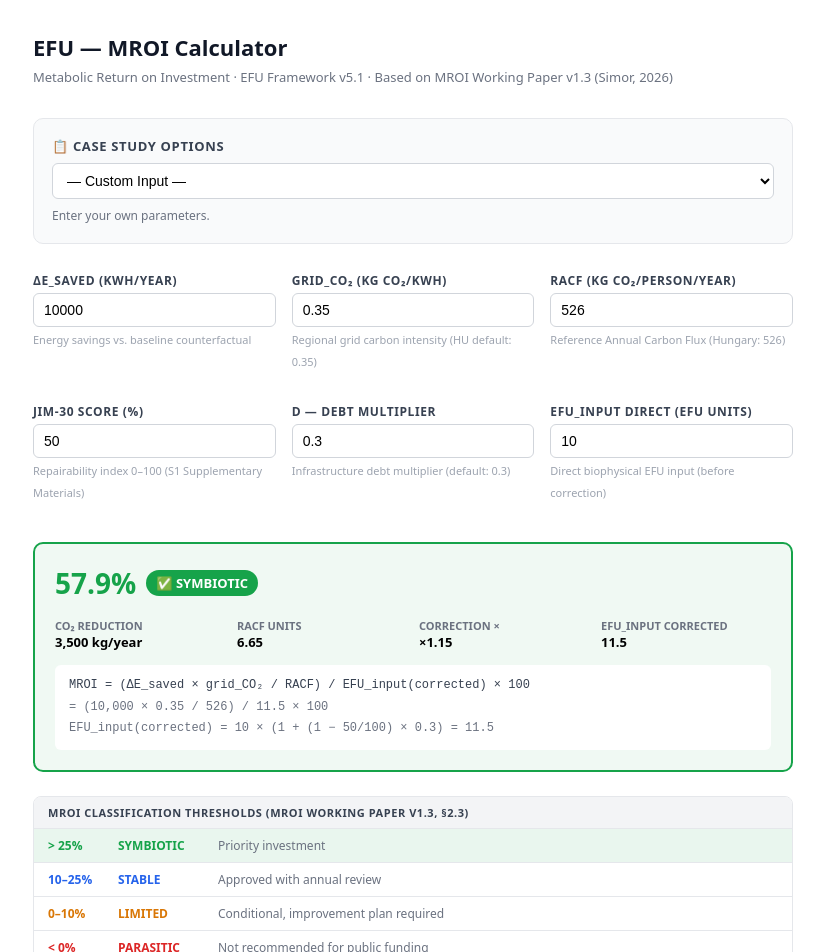
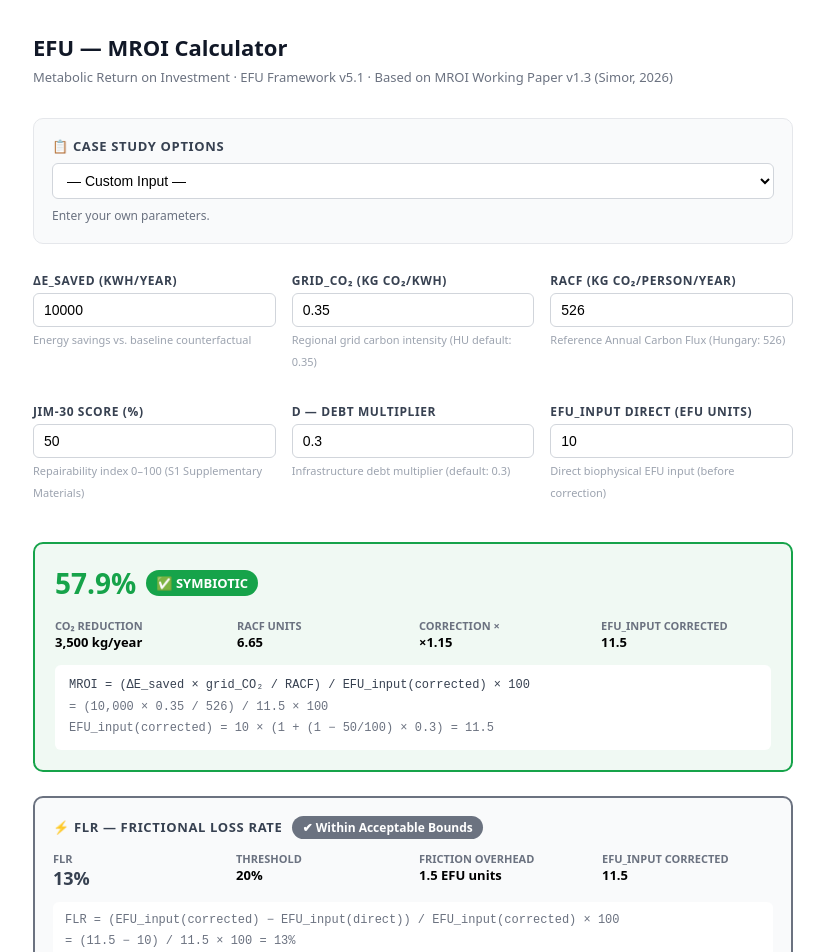
Before and after one commit to istvansimor-dotcom/EFU, a React (Vite) app: page / in a window 1280 px wide. Shown: the top 952 px of the page, without its empty margins (227-1051 px from the left). Built offline with nearby package versions, Linux system fonts and the light colour scheme.

Commit message:
Add efu-engine.js with MROI/FLR/parasitism logic; update Calculator.jsx
Agent-Logs-Url: https://github.com/istvansimor-dotcom/EFU/sessions/f5e9a5b4-9fc4-4f74-8aef-1429484fc416

Co-authored-by: istvansimor-dotcom <228860415+istvansimor-dotcom@users.noreply.github.com>

```diff
--- a/src/components/Calculator.jsx
+++ b/src/components/Calculator.jsx
@@ -1,42 +1,12 @@
 import { useState, useEffect } from 'react';
 import caseStudies, { DEFAULT_D, RACF_DEFAULT } from '../data/caseStudies.js';
-
-/**
- * Classify MROI value into a threshold label.
- * Based on MROI Working Paper v1.3, §2.3
- */
-function classifyMROI(mroi) {
-  if (mroi > 25) return { label: 'SYMBIOTIC', color: '#16a34a', emoji: '✅' };
-  if (mroi >= 10) return { label: 'STABLE', color: '#2563eb', emoji: '🔵' };
-  if (mroi >= 0) return { label: 'LIMITED', color: '#d97706', emoji: '🟡' };
-  return { label: 'PARASITIC', color: '#dc2626', emoji: '🔴' };
-}
-
-/**
- * Calculate MROI from input parameters.
- *
- * Formula (MROI Working Paper v1.3, §2.1):
- *   MROI = (ΔE_saved × grid_CO₂ / RACF) / EFU_input(corrected) × 100
- *
- * JIM-30 correction (MROI Working Paper §2.2):
- *   EFU_input(corrected) = EFU_input(direct) × (1 + (1 – JIM30/100) × D)
- */
-function calculateMROI({ delta_e_saved, grid_co2, racf, jim30, d_multiplier, efu_input_direct }) {
-  const co2_reduction = delta_e_saved * grid_co2;
-  const racf_units = co2_reduction / racf;
-  const jim30_fraction = jim30 / 100;
-  const correction_multiplier = 1 + (1 - jim30_fraction) * d_multiplier;
-  const efu_input_corrected = efu_input_direct * correction_multiplier;
-  const mroi = efu_input_corrected !== 0 ? (racf_units / efu_input_corrected) * 100 : 0;
-  return {
-    co2_reduction: Math.round(co2_reduction),
-    racf_units: Math.round(racf_units * 100) / 100,
-    jim30_fraction,
-    correction_multiplier: Math.round(correction_multiplier * 1000) / 1000,
-    efu_input_corrected: Math.round(efu_input_corrected * 100) / 100,
-    mroi: Math.round(mroi * 10) / 10,
-  };
-}
+import {
+  calculateMROI,
+  calculateFLR,
+  detectParasitism,
+  classifyMROI,
+  FLR_PARASITISM_THRESHOLD,
+} from '../logic/efu-engine.js';
 
 const inputStyle = {
   width: '100%',
@@ -72,6 +42,7 @@ export default function Calculator() {
     efu_input_direct: 10,
   });
   const [result, setResult] = useState(null);
+  const [flrResult, setFlrResult] = useState(null);
 
   // When case study selection changes, load its params
   useEffect(() => {
@@ -86,8 +57,11 @@ export default function Calculator() {
     try {
       const r = calculateMROI(params);
       setResult(r);
+      const f = calculateFLR(params);
+      setFlrResult({ ...f, ...detectParasitism(f.flr) });
     } catch {
       setResult(null);
+      setFlrResult(null);
     }
   }, [params]);
 
@@ -250,7 +224,7 @@ export default function Calculator() {
             </div>
             <div>
               <div style={{ color: '#6b7280', fontSize: '11px', textTransform: 'uppercase', fontWeight: '600' }}>RACF units</div>
-              <div style={{ fontWeight: '600' }}>{result.racf_units}</div>
+              <div style={{ fontWeight: '600' }}>{result.output_racf_units}</div>
             </div>
             <div>
               <div style={{ color: '#6b7280', fontSize: '11px', textTransform: 'uppercase', fontWeight: '600' }}>Correction ×</div>
@@ -272,6 +246,71 @@ export default function Calculator() {
               EFU_input(corrected) = {params.efu_input_direct} × (1 + (1 − {params.jim30}/100) × {params.d_multiplier}) = {result.efu_input_corrected}
             </div>
           </div>
+        </div>
+      )}
+
+      {/* FLR — Frictional Loss Rate + Parasitism Detection */}
+      {flrResult && (
+        <div
+          style={{
+            border: `2px solid ${flrResult.parasitism ? '#dc2626' : '#6b7280'}`,
+            borderRadius: '10px',
+            padding: '18px',
+            background: flrResult.parasitism ? '#fef2f2' : '#f9fafb',
+            marginBottom: '24px',
+          }}
+        >
+          <div style={{ display: 'flex', alignItems: 'center', gap: '10px', marginBottom: '12px' }}>
+            <span style={{ fontWeight: '700', fontSize: '13px', textTransform: 'uppercase', letterSpacing: '0.05em', color: '#374151' }}>
+              ⚡ FLR — Frictional Loss Rate
+            </span>
+            <span
+              style={{
+                background: flrResult.parasitism ? '#dc2626' : '#6b7280',
+                color: 'white',
+                padding: '3px 10px',
+                borderRadius: '20px',
+                fontWeight: '700',
+                fontSize: '12px',
+              }}
+            >
+              {flrResult.parasitism ? '⚠️ ' : '✔ '}{flrResult.status}
+            </span>
+          </div>
+
+          <div style={{ display: 'grid', gridTemplateColumns: 'repeat(auto-fit, minmax(150px, 1fr))', gap: '12px', fontSize: '13px', marginBottom: '12px' }}>
+            <div>
+              <div style={{ color: '#6b7280', fontSize: '11px', textTransform: 'uppercase', fontWeight: '600' }}>FLR</div>
+              <div style={{ fontWeight: '700', fontSize: '18px', color: flrResult.parasitism ? '#dc2626' : '#374151' }}>
+                {flrResult.flr}%
+              </div>
+            </div>
+            <div>
+              <div style={{ color: '#6b7280', fontSize: '11px', textTransform: 'uppercase', fontWeight: '600' }}>Threshold</div>
+              <div style={{ fontWeight: '600' }}>{FLR_PARASITISM_THRESHOLD}%</div>
+            </div>
+            <div>
+              <div style={{ color: '#6b7280', fontSize: '11px', textTransform: 'uppercase', fontWeight: '600' }}>Friction overhead</div>
+              <div style={{ fontWeight: '600' }}>{flrResult.friction} EFU units</div>
+            </div>
+            <div>
+              <div style={{ color: '#6b7280', fontSize: '11px', textTransform: 'uppercase', fontWeight: '600' }}>EFU_input corrected</div>
+              <div style={{ fontWeight: '600' }}>{flrResult.efu_input_corrected}</div>
+            </div>
+          </div>
+
+          <div style={{ fontFamily: 'monospace', fontSize: '12px', color: '#6b7280', background: 'white', padding: '8px 12px', borderRadius: '6px', lineHeight: '1.8' }}>
+            <div>FLR = (EFU_input(corrected) − EFU_input(direct)) / EFU_input(corrected) × 100</div>
+            <div>= ({flrResult.efu_input_corrected} − {params.efu_input_direct}) / {flrResult.efu_input_corrected} × 100 = {flrResult.flr}%</div>
+          </div>
+
+          {flrResult.parasitism && (
+            <div style={{ marginTop: '10px', fontSize: '12px', color: '#991b1b', fontWeight: '600' }}>
+              ⚠️ FLR &gt; {FLR_PARASITISM_THRESHOLD}% — Infrastructure debt friction exceeds the metabolic parasitism threshold.
+              Low repairability (JIM-30 = {params.jim30}) amplifies systemic entropy costs.
+              Recommendation: increase JIM-30 score or reduce D multiplier.
+            </div>
+          )}
         </div>
       )}
 
--- /dev/null
+++ b/src/logic/efu-engine.js
@@ -0,0 +1,161 @@
+/**
+ * efu-engine.js — EFU Biophysical Calculation Engine
+ *
+ * Implements:
+ *   - MROI (Metabolic Return on Investment)
+ *   - FLR (Frictional Loss Rate) with parasitism detection
+ *   - MROI classification thresholds
+ *
+ * All formulas are consistent with caseStudies.js parameter structure:
+ *   { delta_e_saved, grid_co2, racf, jim30, d_multiplier, efu_input_direct }
+ *
+ * References:
+ *   MROI Working Paper v1.3 (Simor, 2026)
+ *   S1–S4 Supplementary Materials
+ *   EFU v5.1 Framework
+ */
+
+// ---------------------------------------------------------------------------
+// Constants
+// ---------------------------------------------------------------------------
+
+/** FLR threshold above which metabolic parasitism is flagged (§FLR definition) */
+export const FLR_PARASITISM_THRESHOLD = 20; // percent
+
+// ---------------------------------------------------------------------------
+// MROI (Metabolic / Energy Return on Investment)
+//
+// Formula (MROI Working Paper v1.3, §2.1):
+//   Output = CO₂ reduction expressed in RACF units
+//           = (ΔE_saved × grid_CO₂) / RACF
+//   Input  = EFU_input(corrected)
+//           = EFU_input(direct) × (1 + (1 − JIM30/100) × D)
+//   MROI   = (Output / Input) × 100  [%]
+//
+// The JIM-30 correction penalises low-repairability systems by increasing the
+// effective biophysical input cost (infrastructure debt, entropy, supply chain
+// overhead). Source: S2 §S2.3.
+// ---------------------------------------------------------------------------
+
+/**
+ * Apply the JIM-30 infrastructure-debt correction to the direct EFU input.
+ *
+ * @param {number} efu_input_direct - raw biophysical EFU input (EFU units)
+ * @param {number} jim30            - JIM-30 repairability score (0–100)
+ * @param {number} d_multiplier     - infrastructure debt multiplier (default 0.3)
+ * @returns {number} corrected EFU input
+ */
+export function applyJIM30Correction(efu_input_direct, jim30, d_multiplier) {
+  const jim30_fraction = Math.min(Math.max(jim30, 0), 100) / 100;
+  return efu_input_direct * (1 + (1 - jim30_fraction) * d_multiplier);
+}
+
+/**
+ * Calculate MROI and all intermediate values.
+ *
+ * @param {object} params
+ * @param {number} params.delta_e_saved    - energy savings (kWh/year)
+ * @param {number} params.grid_co2         - grid CO₂ intensity (kg CO₂/kWh)
+ * @param {number} params.racf             - RACF baseline (kg CO₂/person/year)
+ * @param {number} params.jim30            - JIM-30 score (0–100)
+ * @param {number} params.d_multiplier     - infrastructure debt multiplier
+ * @param {number} params.efu_input_direct - direct biophysical EFU input
+ * @returns {object} calculation result
+ */
+export function calculateMROI(params) {
+  const { delta_e_saved, grid_co2, racf, jim30, d_multiplier, efu_input_direct } = params;
+
+  // Output: useful CO₂ reduction in RACF-normalised units
+  const co2_reduction = delta_e_saved * grid_co2;              // kg CO₂/year
+  const output_racf_units = racf > 0 ? co2_reduction / racf : 0; // dimensionless RACF units
+
+  // Input: JIM-30 corrected biophysical cost
+  const efu_input_corrected = applyJIM30Correction(efu_input_direct, jim30, d_multiplier);
+  const correction_multiplier = efu_input_direct !== 0
+    ? efu_input_corrected / efu_input_direct
+    : 1;
+
+  // MROI = Output / Input × 100
+  const mroi = efu_input_corrected !== 0
+    ? (output_racf_units / efu_input_corrected) * 100
+    : 0;
+
+  return {
+    co2_reduction:        Math.round(co2_reduction),
+    output_racf_units:    Math.round(output_racf_units * 100) / 100,
+    correction_multiplier: Math.round(correction_multiplier * 1000) / 1000,
+    efu_input_corrected:  Math.round(efu_input_corrected * 100) / 100,
+    mroi:                 Math.round(mroi * 10) / 10,
+  };
+}
+
+// ---------------------------------------------------------------------------
+// FLR — Frictional Loss Rate
+//
+// FLR measures the fraction of total corrected input attributable to
+// infrastructure-debt friction (JIM-30 / D overhead).
+//
+//   friction  = EFU_input(corrected) − EFU_input(direct)
+//   FLR       = (friction / EFU_input(corrected)) × 100  [%]
+//
+// Interpretation: a high FLR indicates that a large share of the system's
+// biophysical cost is driven by low repairability and supply-chain entropy
+// rather than the core energy service itself — a signature of metabolic
+// parasitism.
+// ---------------------------------------------------------------------------
+
+/**
+ * Calculate the Frictional Loss Rate (FLR).
+ *
+ * @param {object} params - same structure as calculateMROI
+ * @returns {{ flr: number, friction: number, efu_input_corrected: number }}
+ */
+export function calculateFLR(params) {
+  const { jim30, d_multiplier, efu_input_direct } = params;
+  const efu_input_corrected = applyJIM30Correction(efu_input_direct, jim30, d_multiplier);
+  const friction = efu_input_corrected - efu_input_direct;
+  const flr = efu_input_corrected > 0
+    ? (friction / efu_input_corrected) * 100
+    : 0;
+
+  return {
+    friction:            Math.round(friction * 100) / 100,
+    efu_input_corrected: Math.round(efu_input_corrected * 100) / 100,
+    flr:                 Math.round(flr * 10) / 10,
+  };
+}
+
+// ---------------------------------------------------------------------------
+// Parasitism detection
+// ---------------------------------------------------------------------------
+
+/**
+ * Evaluate whether the FLR exceeds the metabolic parasitism threshold.
+ *
+ * @param {number} flr - Frictional Loss Rate (%)
+ * @returns {{ parasitism: boolean, status: string }}
+ */
+export function detectParasitism(flr) {
+  const parasitism = flr > FLR_PARASITISM_THRESHOLD;
+  return {
+    parasitism,
+    status: parasitism ? 'Metabolic Parasitism Detected' : 'Within Acceptable Bounds',
+  };
+}
+
+// ---------------------------------------------------------------------------
+// MROI classification
+// ---------------------------------------------------------------------------
+
+/**
+ * Classify an MROI value according to Working Paper v1.3, §2.3 thresholds.
+ *
+ * @param {number} mroi
+ * @returns {{ label: string, color: string, emoji: string }}
+ */
+export function classifyMROI(mroi) {
+  if (mroi > 25) return { label: 'SYMBIOTIC', color: '#16a34a', emoji: '✅' };
+  if (mroi >= 10) return { label: 'STABLE',   color: '#2563eb', emoji: '🔵' };
+  if (mroi >= 0)  return { label: 'LIMITED',  color: '#d97706', emoji: '🟡' };
+  return            { label: 'PARASITIC', color: '#dc2626', emoji: '🔴' };
+}
```
